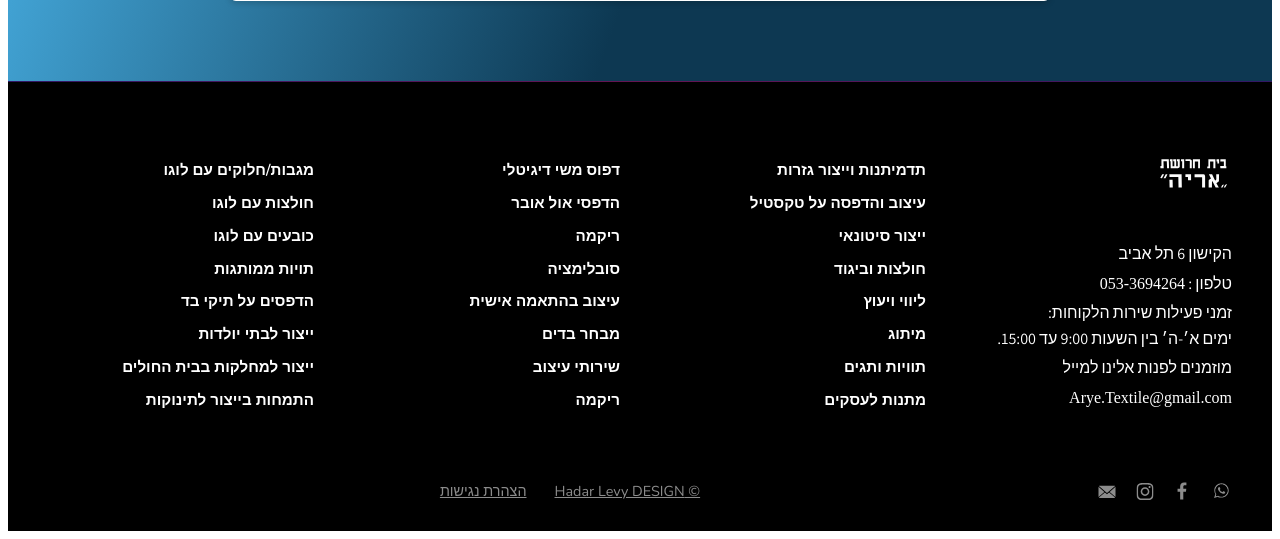
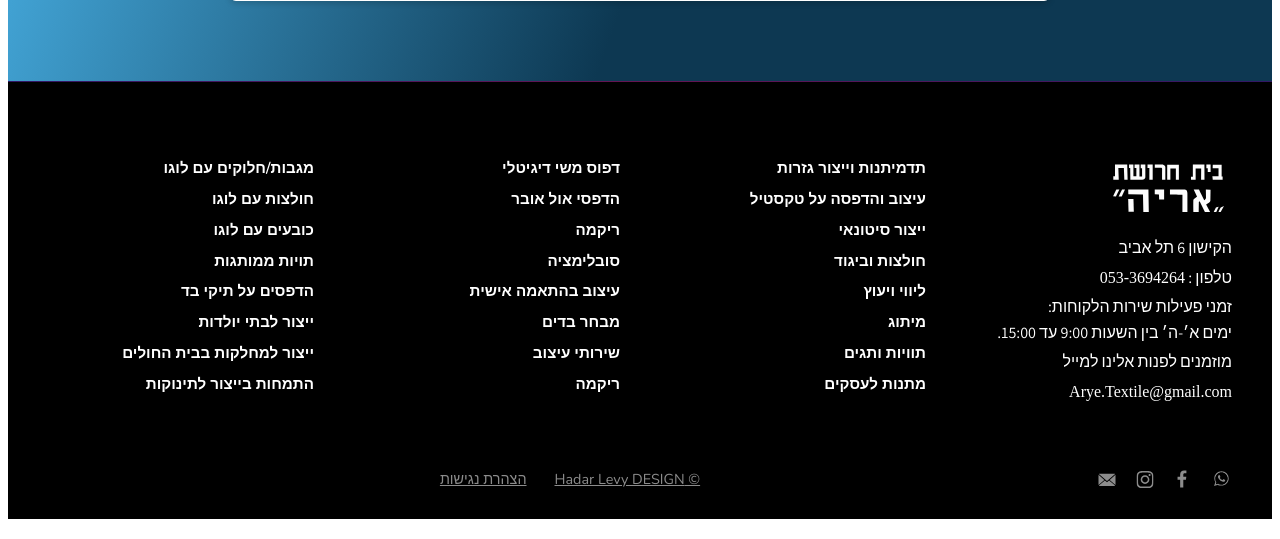
Before and after one commit to levynchi/arye-textile-branding, a Django app: page /branding/ in a window 1280 px wide. Shown: the part 1941-2480 px from the top of the page. Run offline with Django 5.2, Linux system fonts and the light colour scheme; data that the repository does not hold is empty; some web fonts are replaced.

Commit message:
Footer spacing tweaks: f-brand gap=10, remove f-contact top margin, list items margin=5; keep logo 70px

```diff
--- a/static/main.css
+++ b/static/main.css
@@ -81,12 +81,12 @@ ul.menu a:hover::after, ul.menu a:focus-visible::after {transform:scaleX(1);}
 .f-inner {max-width:1400px;margin:0 auto;padding:0 40px;}
 .f-cols {display:grid;grid-template-columns:repeat(4,minmax(0,1fr));gap:40px;align-items:flex-start;}
 .f-col {list-style:none;margin:0;padding:0;font-size:.95rem;font-weight:600;}
-.f-col li {white-space:nowrap; margin:7px 0; line-height:1.7}
-.f-brand {display:flex;flex-direction:column;gap:26px;align-items:flex-start;}
+.f-col li {white-space:nowrap; margin:5px 0; line-height:1.7}
+.f-brand {display:flex;flex-direction:column;gap:10px;align-items:flex-start;}
 .logo-stack .brand-line {font-weight:700;font-size:1.2rem;}
 .logo-stack .brand-name {font-family:'Suez One',serif;font-size:2.1rem;line-height:1;text-align:center;}
 /* Footer white logo sizing */
-.logo-stack .brand-name img{display:block;height:42px;width:auto;margin-inline:auto}
+.logo-stack .brand-name img{display:block;height:70px;width:auto;margin-inline:auto}
 @media (max-width:660px){
     .logo-stack .brand-name img{height:52px}
 }
@@ -104,7 +104,7 @@ ul.menu a:hover::after, ul.menu a:focus-visible::after {transform:scaleX(1);}
 .f-bottom .f-center{display:flex;align-items:center;gap:28px}
 .f-bottom a{white-space:nowrap}
 /* Footer contact block (under logo) */
-.f-contact{direction:rtl;color:#fff;text-align:right;margin-top:18px;font-family:'Assistant',var(--font-sans)}
+.f-contact{direction:rtl;color:#fff;text-align:right;margin-top:0;font-family:'Assistant',var(--font-sans)}
 .f-contact .fc-line{margin:4px 0;line-height:1.6}
 .f-contact .fc-strong{font-family:'Suez One',serif}
 .f-contact .fc-mail{color:#fff;text-decoration:none}
@@ -118,7 +118,7 @@ ul.menu a:hover::after, ul.menu a:focus-visible::after {transform:scaleX(1);}
     .f-brand{grid-column:1 / -1;align-items:center;text-align:center;}
     .site-footer .social{justify-content:center;}
     .f-col{font-size:.85rem;}
-    .f-col li{margin:4px 0}
+    .f-col li{margin:5px 0}
     .site-footer{padding:60px 0 28px;}
     /* Allow wrapping to avoid overflow in narrow columns */
     .site-footer .f-col li{white-space:normal}
```
